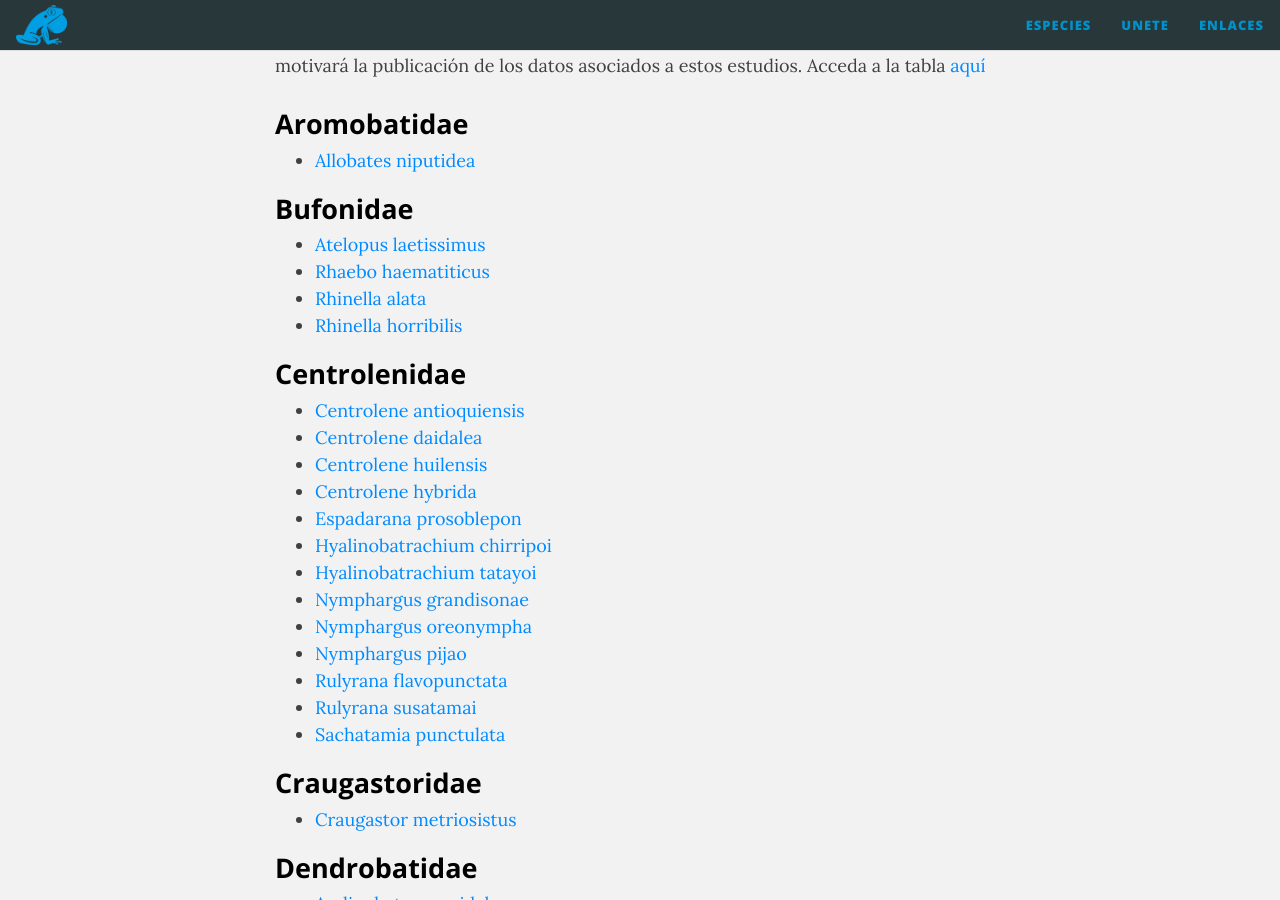
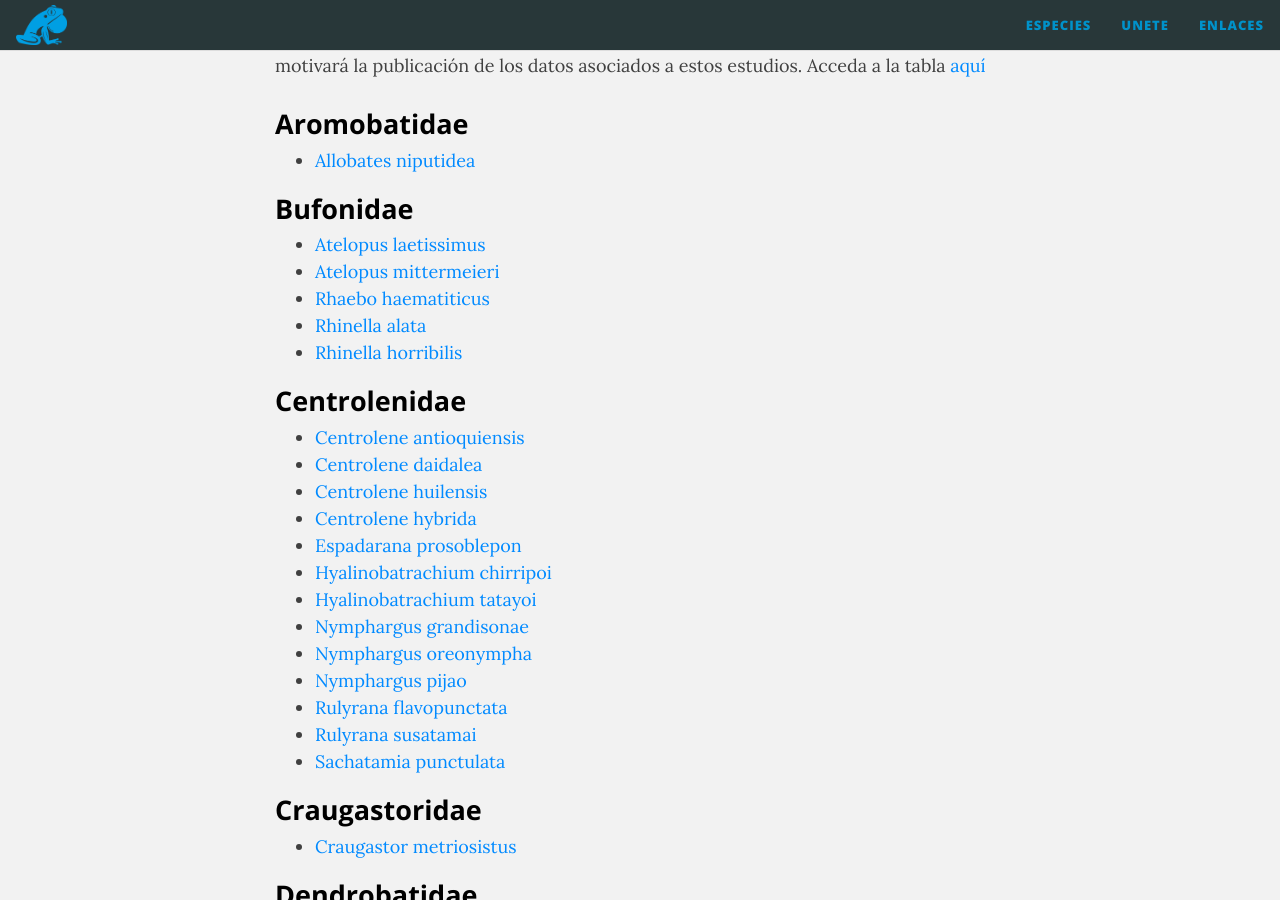
Before and after one commit to colombianfrogs/sounds, a Jekyll site: the page built from docs/especies.md, in a window 1280 px wide and 900 px high, scrolled down 489 px. Built offline with Jekyll 4.4.1, drawn with Linux system fonts in a browser that asks for light colours.

Commit message:
Update especies.md

```diff
--- a/docs/especies.md
+++ b/docs/especies.md
@@ -48,6 +48,7 @@ En esta sección incorporamos especies individuales conforme vamos identificando
 
 # Bufonidae
 - [Atelopus laetissimus](./species/Atelopus_laetissimus.md)
+- [Atelopus mittermeieri](./species/Atelopus_mittermeieri.md)
 - [Rhaebo haematiticus](./species/Rhaebo_haematiticus.md)
 - [Rhinella alata](./species/Rhinella_alata.md)
 - [Rhinella horribilis](./species/Rhinella_horribilis.md)
```
